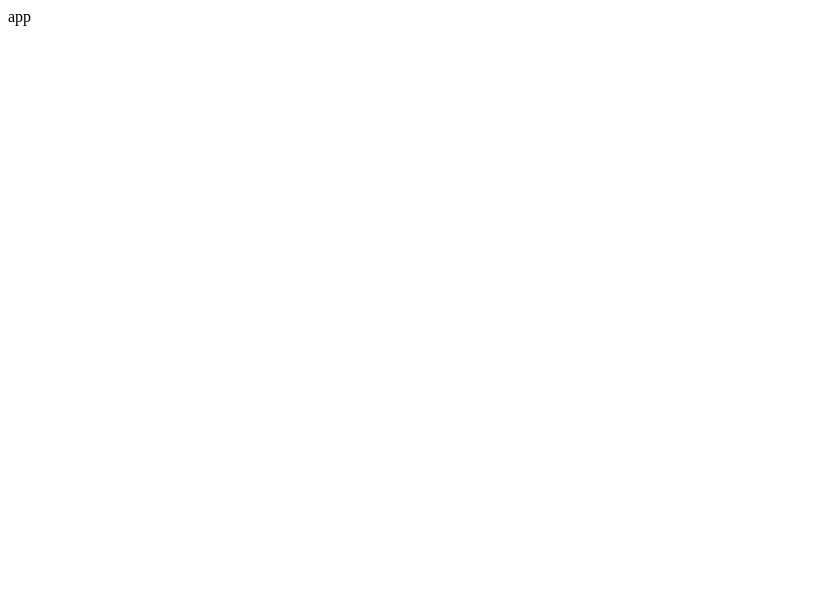
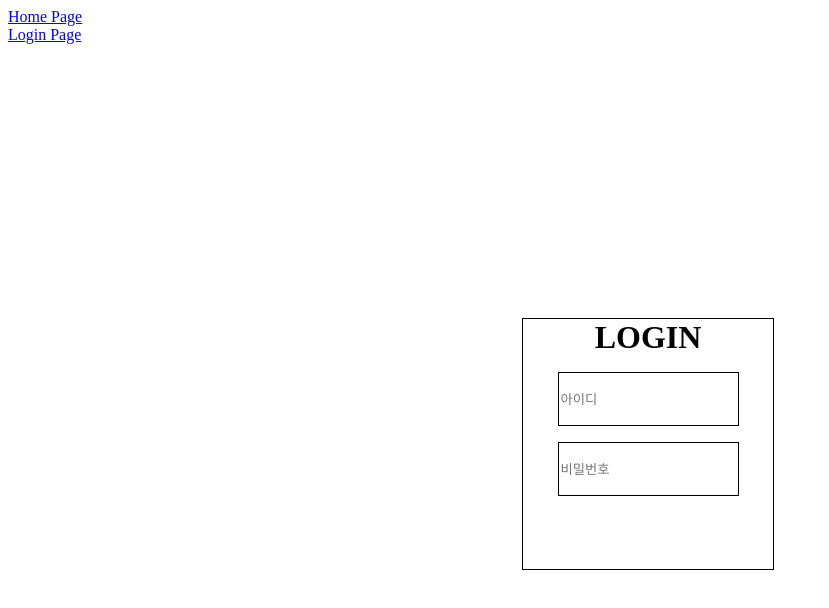
Before and after one commit to SunYerim/22_2_WAP-Project, a React (Create React App) app: page /Login in a window 1280 px wide. Shown: the top 608 px of the page, without its empty margins (0-829 px from the left). Built offline with nearby package versions, Linux system fonts and the light colour scheme.

Commit message:
revise #1

```diff
--- a/package.json
+++ b/package.json
@@ -6,6 +6,7 @@
     "@testing-library/jest-dom": "^5.16.5",
     "@testing-library/react": "^13.4.0",
     "@testing-library/user-event": "^13.5.0",
+    "axios": "^1.1.2",
     "immutable": "^4.1.0",
     "open-color": "^1.9.1",
     "react": "^18.2.0",
--- a/src/App.js
+++ b/src/App.js
@@ -1,5 +1,18 @@
+import { Route, Routes } from "react-router-dom";
+import Header from "./components/Header";
+import HomePage from "./pages/HomePage";
+import LoginPage from "./pages/LoginPage";
+
 function App() {
-  return <div>app</div>;
+  return (
+    <>
+      <Header />
+      <Routes>
+        <Route path="/" element={<HomePage />} />
+        <Route path="/Login" element={<LoginPage />} />
+      </Routes>
+    </>
+  );
 }
 
 export default App;
--- /dev/null
+++ b/src/components/Header.jsx
@@ -0,0 +1,17 @@
+import React from "react";
+import { Link } from "react-router-dom";
+
+const Header = () => {
+  return (
+    <div>
+      <div>
+        <Link to={"/"}>Home Page</Link>
+      </div>
+      <div>
+        <Link to={"/login"}>Login Page</Link>
+      </div>
+    </div>
+  );
+};
+
+export default Header;
--- /dev/null
+++ b/src/components/Login.jsx
@@ -0,0 +1,48 @@
+import React from "react";
+import styled from "styled-components";
+
+const Login = () => {
+  return (
+    <Container>
+      <Form>
+        <Title>LOGIN</Title>
+        <Input type="text" placeholder="아이디" />
+        <Input type="password" placeholder="비밀번호" />
+      </Form>
+    </Container>
+  );
+};
+
+const Container = styled.div`
+  height: 100vh;
+  width: 100vw;
+  display: flex;
+  align-items: center;
+  justify-content: center;
+`;
+
+const Form = styled.form`
+  width: 250px;
+  height: 250px;
+  display: flex;
+  justify-content: flex-start;
+  align-items: center;
+  flex-direction: column;
+  border: 1px solid black;
+`;
+
+const Title = styled.div`
+  font-size: 2rem;
+  font-weight: 700;
+  margin-bottom: 1rem;
+`;
+
+const Input = styled.input`
+  border: 1px solid black;
+  width: 70%;
+  height: 50px;
+  & + & {
+    margin-top: 1rem;
+  }
+`;
+export default Login;
--- a/src/index.js
+++ b/src/index.js
@@ -2,11 +2,14 @@ import React from "react";
 import ReactDOM from "react-dom/client";
 import App from "./App";
 import reportWebVitals from "./reportWebVitals";
+import { BrowserRouter } from "react-router-dom";
 
 const root = ReactDOM.createRoot(document.getElementById("root"));
 root.render(
   <React.StrictMode>
-    <App />
+    <BrowserRouter>
+      <App />
+    </BrowserRouter>
   </React.StrictMode>
 );
 
--- /dev/null
+++ b/src/pages/HomePage.jsx
@@ -0,0 +1,7 @@
+import React from "react";
+
+const HomePage = () => {
+  return <div>HomePage</div>;
+};
+
+export default HomePage;
--- /dev/null
+++ b/src/pages/LoginPage.jsx
@@ -0,0 +1,8 @@
+import React from "react";
+import Login from "../components/Login";
+
+const LoginPage = () => {
+  return <Login />;
+};
+
+export default LoginPage;
```
Also changed, not shown: src/lib/api/apiClient.js (added, +8 -0 lines), src/lib/api/auth.js (added, +16 -0 lines), src/Register/Login.js (deleted), src/Register/css/Login.css (deleted), 2 other files (tests, documents, lock files or other folders).
